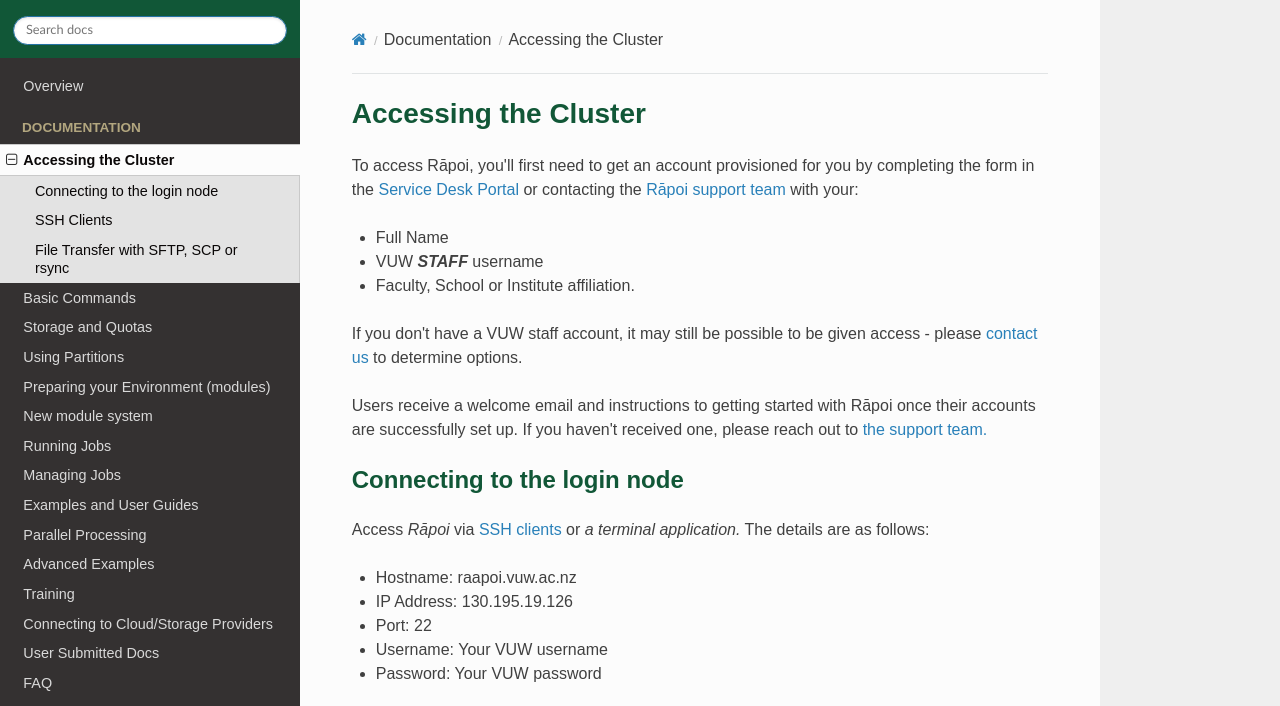
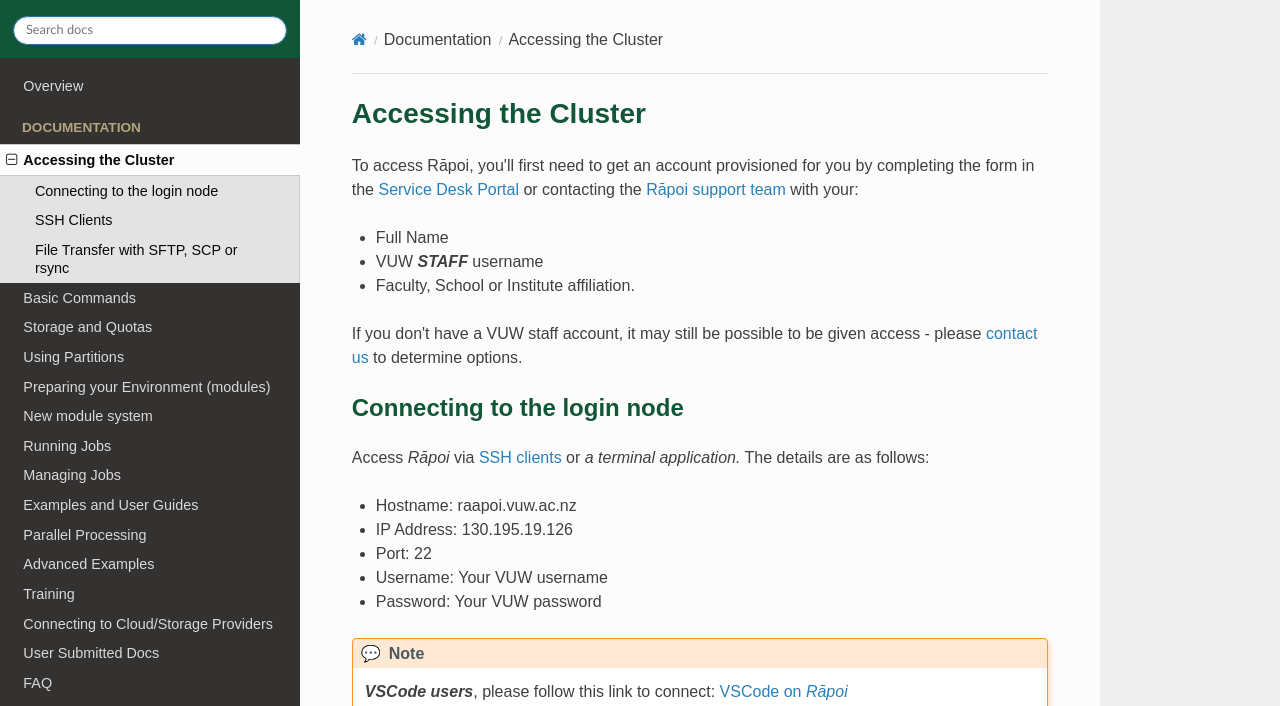
Before and after one commit to vuw-research-computing/raapoi-docs, an MkDocs documentation site: the page built from docs/accessing_the_cluster.md, in a window 1280 px wide and 900 px high, cut to the strip 0-706 px from the top of the window. Built offline with MkDocs 1.6.1, drawn with Linux system fonts in a browser that asks for light colours; nearby versions of some CDN libraries; some web fonts are replaced; a script that is not in the unit is left out.

Commit message:
Accessing the cluster
Minor adjustments

```diff
--- a/docs/accessing_the_cluster.md
+++ b/docs/accessing_the_cluster.md
@@ -8,8 +8,6 @@
 
 If you don't have a VUW staff account, it may still be possible to be given access - please [contact us](support.md) to determine options.
 
-Users receive a welcome email and instructions to getting started with Rāpoi once their accounts are successfully set up. If you haven't received one, please reach out to [the support team.](support.md)
-
 ## Connecting to the login node
 
 Access _Rāpoi_ via [SSH clients](#ssh-clients) or _a terminal application._ The details are as follows:
@@ -19,6 +17,9 @@
 *  Port: 22
 *  Username: Your VUW username
 *  Password: Your VUW password
+
+!!! note
+    **_VSCode users_**, please follow this link to connect: [VSCode on _Rāpoi_](usersub/vscode.md)
 
 <div style="padding:54.11% 0 0 0;position:relative;"><iframe src="https://player.vimeo.com/video/1091981314?title=0&amp;byline=0&amp;portrait=0&amp;badge=0&amp;autopause=0&amp;player_id=0&amp;app_id=58479" frameborder="0" allow="autoplay; fullscreen; picture-in-picture; clipboard-write; encrypted-media" style="position:absolute;top:0;left:0;width:100%;height:100%;" title="Login to Rāpoi HPC"></iframe></div><p><script src="https://player.vimeo.com/api/player.js"></script></p>
 
```
